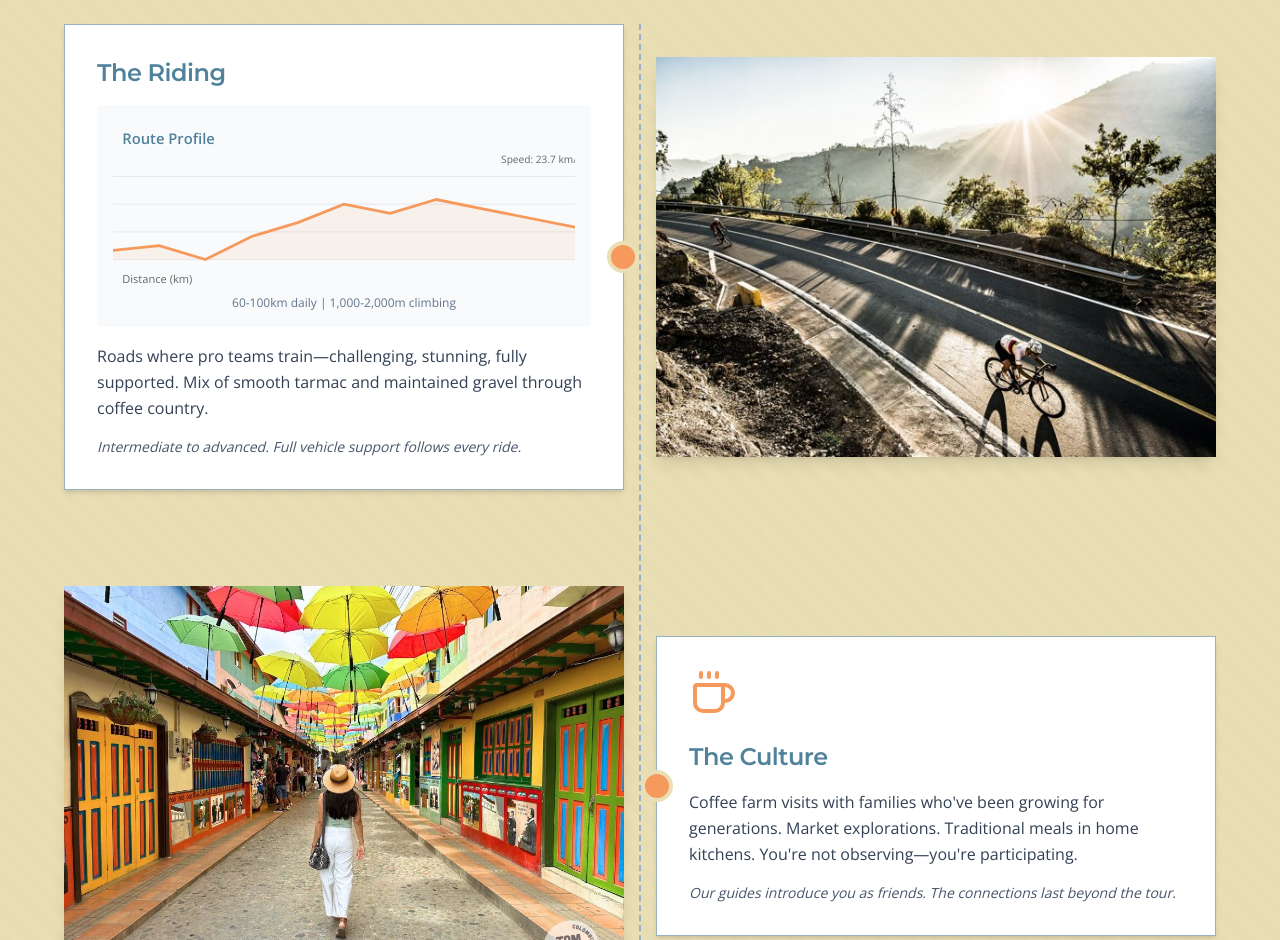
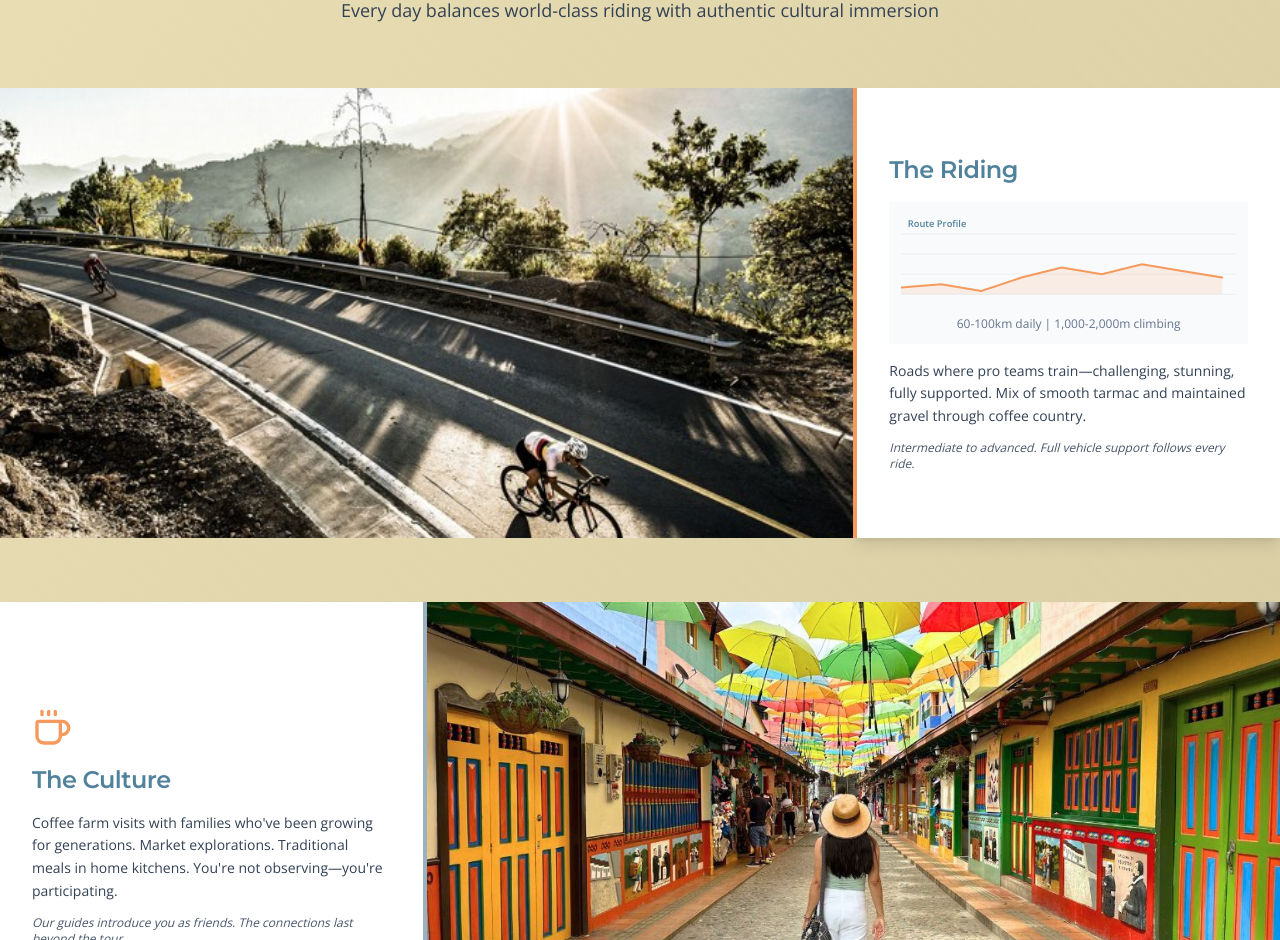
Before and after one commit to grumpy-tech/cozy-cabin-starter, a React (Vite) app: page / in a window 1280 px wide. Shown: the part 1860-2800 px from the top of the page. Built offline with nearby package versions, Linux system fonts and the light colour scheme; the HTML template or start-up script is replaced by a standard one.

Commit message:
Update Index.tsx

```diff
--- a/src/pages/Index.tsx
+++ b/src/pages/Index.tsx
@@ -22,15 +22,16 @@ const Index = () => {
     <main className="min-h-screen">
       <Navbar />
 
-      {/* HERO - BLACK TEXT for Founded by and Cycling Experience */}
+      {/* HERO - NO EFFECTS, NORMAL IMAGE */}
       <section className="relative min-h-screen flex items-center overflow-hidden">
         <div className="absolute inset-0">
           <img
             src="/hero-background.jpg"
             alt="Cycling in Colombia"
-            className="w-full h-full object-cover brightness-110"
+            className="w-full h-full object-cover"
           />
-          <div className="absolute inset-0 bg-gradient-to-r from-white/40 via-transparent to-white/30" />
+          {/* Minimal overlay for text readability only */}
+          <div className="absolute inset-0 bg-gradient-to-r from-white/50 via-transparent to-white/40" />
         </div>
 
         <div className="relative z-10 container mx-auto px-4">
@@ -43,7 +44,6 @@ const Index = () => {
               transition={{ duration: 0.8 }}
               className="p-8 md:p-12"
             >
-              {/* BLACK TEXT */}
               <p className="text-black text-sm md:text-base font-semibold tracking-wide uppercase mb-3">
                 Founded by Cycle Logic
               </p>
@@ -63,7 +63,7 @@ const Index = () => {
                 <Button
                   onClick={handleBookingClick}
                   size="lg"
-                  className="bg-[#F6995C] hover:bg-[#e88849] text-white text-lg px-8 py-6 rounded-none border-0 shadow-lg"
+                  className="bg-[#F6995C] hover:bg-[#e88849] text-white text-lg px-8 py-6 rounded-none border-0 shadow-xl hover:shadow-2xl transition-all duration-300 transform hover:scale-105"
                 >
                   View Tour Dates
                 </Button>
@@ -74,7 +74,7 @@ const Index = () => {
                   }}
                   variant="outline"
                   size="lg"
-                  className="bg-white/90 border-2 border-[#51829B] text-[#51829B] hover:bg-[#51829B] hover:text-white text-lg px-8 py-6 rounded-none"
+                  className="bg-white/90 border-2 border-[#51829B] text-[#51829B] hover:bg-[#51829B] hover:text-white text-lg px-8 py-6 rounded-none shadow-lg hover:shadow-xl transition-all duration-300"
                 >
                   Get In Touch
                 </Button>
@@ -92,8 +92,8 @@ const Index = () => {
         </div>
       </section>
 
-      {/* MOUNTAIN RETREAT - Texture background */}
-      <section className="py-16 md:py-24 bg-white texture-dots">
+      {/* MOUNTAIN RETREAT */}
+      <section className="py-20 md:py-28 bg-white texture-dots">
         <div className="container mx-auto px-4">
           <div className="max-w-6xl mx-auto">
             <motion.div
@@ -101,7 +101,7 @@ const Index = () => {
               whileInView={{ opacity: 1, y: 0 }}
               transition={{ duration: 0.6 }}
               viewport={{ once: true }}
-              className="text-center mb-12"
+              className="text-center mb-16"
             >
               <h2 className="font-heading text-3xl md:text-5xl font-bold mb-4 text-[#51829B]">
                 Your Mountain Retreat
@@ -111,13 +111,13 @@ const Index = () => {
               </p>
             </motion.div>
 
-            <div className="grid md:grid-cols-2 gap-8 items-center">
+            <div className="grid md:grid-cols-2 gap-10 items-center">
               <motion.div
                 initial={{ opacity: 0, x: -30 }}
                 whileInView={{ opacity: 1, x: 0 }}
                 transition={{ duration: 0.6 }}
                 viewport={{ once: true }}
-                className="relative h-[400px] md:h-[500px] overflow-hidden shadow-lg"
+                className="relative h-[400px] md:h-[500px] overflow-hidden shadow-xl hover:shadow-2xl transition-shadow duration-300"
               >
                 <img
                   src="/property.jpg"
@@ -143,7 +143,7 @@ const Index = () => {
                   This peaceful retreat is where you'll recover after challenging rides, watch sunsets over the Andes,
                   and build friendships with fellow riders.
                 </p>
-                <div className="space-y-3">
+                <div className="space-y-4">
                   {[
                     "Stunning mountain views from your room",
                     "Fresh mountain air and peaceful surroundings",
@@ -161,15 +161,18 @@ const Index = () => {
         </div>
       </section>
 
-      {/* STAGGERED TIMELINE - Cream texture background */}
-      <section className="py-16 md:py-24 bg-[#EADFB4] texture-subtle">
-        <div className="container mx-auto px-4">
+      {/* WHAT YOUR DAYS LOOK LIKE - Gradient background, 2/3 photos edge-to-edge, 1/3 cards */}
+      <section className="py-20 md:py-28 bg-gradient-to-br from-[#EADFB4] to-[#d4c89f] relative overflow-hidden">
+        <div className="absolute inset-0 texture-subtle opacity-30"></div>
+
+        <div className="relative z-10">
+          <div className="container mx-auto px-4 mb-16">
             <motion.div
               initial={{ opacity: 0, y: 20 }}
               whileInView={{ opacity: 1, y: 0 }}
               transition={{ duration: 0.6 }}
               viewport={{ once: true }}
-            className="text-center mb-16"
+              className="text-center"
             >
               <h2 className="font-heading text-3xl md:text-5xl font-bold mb-4 text-[#51829B]">
                 What Your Days Look Like
@@ -178,34 +181,38 @@ const Index = () => {
                 Every day balances world-class riding with authentic cultural immersion
               </p>
             </motion.div>
+          </div>
 
-          <div className="max-w-6xl mx-auto relative">
-            <div className="absolute left-1/2 top-0 bottom-0 w-0.5 border-l-2 border-dashed border-[#9BB0C1] hidden md:block"
-                 style={{ transform: 'translateX(-50%)' }} />
-
-            {/* THE RIDING - with cycling photo */}
+          {/* THE RIDING - Photo LEFT (2/3), Card RIGHT (1/3) */}
           <motion.div
-              initial={{ opacity: 0, x: -50 }}
-              whileInView={{ opacity: 1, x: 0 }}
+            initial={{ opacity: 0, y: 30 }}
+            whileInView={{ opacity: 1, y: 0 }}
             transition={{ duration: 0.6 }}
             viewport={{ once: true }}
-              className="mb-16 md:mb-24 grid md:grid-cols-2 gap-8 items-center"
+            className="mb-12 md:mb-16"
           >
-              <div className="bg-white p-8 shadow-md border border-[#9BB0C1] relative">
-                <div className="absolute -right-4 top-1/2 w-8 h-8 bg-[#F6995C] border-4 border-[#EADFB4] hidden md:block rounded-full keep-round"
-                     style={{ transform: 'translateY(-50%)' }} />
+            <div className="grid md:grid-cols-3 gap-0">
+              <div className="md:col-span-2 relative h-[450px] overflow-hidden group">
+                <img
+                  src="/hero-cycling.jpg"
+                  alt="Cycling on mountain roads"
+                  className="w-full h-full object-cover transition-transform duration-500 group-hover:scale-105"
+                />
+                <div className="absolute inset-0 bg-gradient-to-r from-transparent to-black/20 opacity-0 group-hover:opacity-100 transition-opacity duration-300"></div>
+              </div>
 
+              <div className="md:col-span-1 bg-white p-6 md:p-8 shadow-lg border-l-4 border-[#F6995C] flex flex-col justify-center h-[450px]">
                 <h3 className="font-heading text-2xl font-semibold mb-4 text-[#51829B]">The Riding</h3>
 
-                <div className="bg-slate-50 p-4 mb-4">
-                  <svg viewBox="0 0 500 180" className="w-full">
-                    <line x1="0" y1="150" x2="500" y2="150" stroke="#e5e7eb" strokeWidth="1"/>
+                <div className="bg-slate-50 p-3 mb-4">
+                  <svg viewBox="0 0 500 140" className="w-full">
                     <line x1="0" y1="120" x2="500" y2="120" stroke="#e5e7eb" strokeWidth="1"/>
                     <line x1="0" y1="90" x2="500" y2="90" stroke="#e5e7eb" strokeWidth="1"/>
                     <line x1="0" y1="60" x2="500" y2="60" stroke="#e5e7eb" strokeWidth="1"/>
+                    <line x1="0" y1="30" x2="500" y2="30" stroke="#e5e7eb" strokeWidth="1"/>
 
                     <path
-                      d="M0,140 L50,135 L100,150 L150,125 L200,110 L250,90 L300,100 L350,85 L400,95 L450,105 L500,115"
+                      d="M0,110 L60,105 L120,115 L180,95 L240,80 L300,90 L360,75 L420,85 L480,95"
                       fill="none"
                       stroke="#F6995C"
                       strokeWidth="3"
@@ -213,128 +220,100 @@ const Index = () => {
                     />
 
                     <path
-                      d="M0,140 L50,135 L100,150 L150,125 L200,110 L250,90 L300,100 L350,85 L400,95 L450,105 L500,115 L500,150 L0,150 Z"
+                      d="M0,110 L60,105 L120,115 L180,95 L240,80 L300,90 L360,75 L420,85 L480,95 L480,120 L0,120 Z"
                       fill="#F6995C"
-                      opacity="0.1"
+                      opacity="0.15"
                     />
 
-                    <text x="10" y="25" fill="#51829B" fontSize="16" fontWeight="bold">Route Profile</text>
-                    <text x="10" y="175" fill="#666" fontSize="12">Distance (km)</text>
-                    <text x="420" y="45" fill="#666" fontSize="11">Speed: 23.7 km/h</text>
+                    <text x="10" y="20" fill="#51829B" fontSize="14" fontWeight="bold">Route Profile</text>
                   </svg>
                   <p className="text-xs text-slate-500 mt-2 text-center">
                     60-100km daily | 1,000-2,000m climbing
                   </p>
                 </div>
 
-                <p className="text-slate-700 leading-relaxed mb-4">
+                <p className="text-slate-700 leading-relaxed mb-3 text-sm">
                   Roads where pro teams train—challenging, stunning, fully supported.
                   Mix of smooth tarmac and maintained gravel through coffee country.
                 </p>
-                <p className="text-sm text-slate-600 italic">
+                <p className="text-xs text-slate-600 italic">
                   Intermediate to advanced. Full vehicle support follows every ride.
                 </p>
               </div>
-
-              <motion.div
-                initial={{ opacity: 0, x: 30 }}
-                whileInView={{ opacity: 1, x: 0 }}
-                transition={{ duration: 0.6, delay: 0.2 }}
-                viewport={{ once: true }}
-                className="h-[400px] overflow-hidden shadow-lg"
-              >
-                <img
-                  src="/hero-cycling.jpg"
-                  alt="Cycling on mountain roads"
-                  className="w-full h-full object-cover"
-                />
-              </motion.div>
+            </div>
           </motion.div>
 
-            {/* THE CULTURE - with photo on LEFT */}
+          {/* THE CULTURE - Card LEFT (1/3), Photo RIGHT (2/3) */}
           <motion.div
-              initial={{ opacity: 0, x: 50 }}
-              whileInView={{ opacity: 1, x: 0 }}
+            initial={{ opacity: 0, y: 30 }}
+            whileInView={{ opacity: 1, y: 0 }}
             transition={{ duration: 0.6 }}
             viewport={{ once: true }}
-              className="mb-16 md:mb-24 grid md:grid-cols-2 gap-8 items-center"
+            className="mb-12 md:mb-16"
           >
-              {/* PHOTO LEFT - NAME: culture-photo.jpg */}
-              <motion.div
-                initial={{ opacity: 0, x: -30 }}
-                whileInView={{ opacity: 1, x: 0 }}
-                transition={{ duration: 0.6, delay: 0.2 }}
-                viewport={{ once: true }}
-                className="h-[400px] overflow-hidden shadow-lg"
-              >
+            <div className="grid md:grid-cols-3 gap-0">
+              <div className="md:col-span-1 bg-white p-6 md:p-8 shadow-lg border-r-4 border-[#9BB0C1] flex flex-col justify-center h-[450px] order-2 md:order-1">
+                <Coffee className="h-10 w-10 text-[#F6995C] mb-4" />
+                <h3 className="font-heading text-2xl font-semibold mb-4 text-[#51829B]">The Culture</h3>
+                <p className="text-slate-700 leading-relaxed mb-3 text-sm">
+                  Coffee farm visits with families who've been growing for generations. Market explorations.
+                  Traditional meals in home kitchens. You're not observing—you're participating.
+                </p>
+                <p className="text-xs text-slate-600 italic">
+                  Our guides introduce you as friends. The connections last beyond the tour.
+                </p>
+              </div>
+
+              <div className="md:col-span-2 relative h-[450px] overflow-hidden group order-1 md:order-2">
                 <img
                   src="/culture-photo.jpg"
                   alt="Cultural experiences"
-                  className="w-full h-full object-cover"
+                  className="w-full h-full object-cover transition-transform duration-500 group-hover:scale-105"
                 />
-              </motion.div>
-
-              <div className="bg-white p-8 shadow-md border border-[#9BB0C1] relative">
-                <div className="absolute -left-4 top-1/2 w-8 h-8 bg-[#F6995C] border-4 border-[#EADFB4] hidden md:block rounded-full keep-round"
-                     style={{ transform: 'translateY(-50%)' }} />
-
-                <Coffee className="h-12 w-12 text-[#F6995C] mb-6" />
-                <h3 className="font-heading text-2xl font-semibold mb-4 text-[#51829B]">The Culture</h3>
-                <p className="text-slate-700 leading-relaxed mb-4">
-                  Coffee farm visits with families who've been growing for generations. Market explorations.
-                  Traditional meals in home kitchens. You're not observing—you're participating.
-                </p>
-                <p className="text-sm text-slate-600 italic">
-                  Our guides introduce you as friends. The connections last beyond the tour.
-                </p>
+                <div className="absolute inset-0 bg-gradient-to-l from-transparent to-black/20 opacity-0 group-hover:opacity-100 transition-opacity duration-300"></div>
+              </div>
             </div>
           </motion.div>
 
-            {/* THE FOOD - with photo on LEFT */}
+          {/* THE FOOD - Photo LEFT (2/3), Card RIGHT (1/3) */}
           <motion.div
-              initial={{ opacity: 0, x: -50 }}
-              whileInView={{ opacity: 1, x: 0 }}
+            initial={{ opacity: 0, y: 30 }}
+            whileInView={{ opacity: 1, y: 0 }}
             transition={{ duration: 0.6 }}
             viewport={{ once: true }}
-              className="grid md:grid-cols-2 gap-8 items-center"
           >
-              {/* PHOTO LEFT - NAME: food-photo.jpg */}
-              <motion.div
-                initial={{ opacity: 0, x: 30 }}
-                whileInView={{ opacity: 1, x: 0 }}
-                transition={{ duration: 0.6, delay: 0.2 }}
-                viewport={{ once: true }}
-                className="h-[400px] overflow-hidden shadow-lg md:order-1"
-              >
+            <div className="grid md:grid-cols-3 gap-0">
+              <div className="md:col-span-2 relative h-[450px] overflow-hidden group">
                 <img
                   src="/food-photo.jpg"
                   alt="Colombian food"
-                  className="w-full h-full object-cover"
+                  className="w-full h-full object-cover transition-transform duration-500 group-hover:scale-105"
                 />
-              </motion.div>
+                <div className="absolute inset-0 bg-gradient-to-r from-transparent to-black/20 opacity-0 group-hover:opacity-100 transition-opacity duration-300"></div>
+              </div>
 
-              <div className="bg-white p-8 shadow-md border border-[#9BB0C1] relative md:order-2">
-                <div className="absolute -right-4 top-1/2 w-8 h-8 bg-[#F6995C] border-4 border-[#EADFB4] hidden md:block rounded-full keep-round"
-                     style={{ transform: 'translateY(-50%)' }} />
-
-                <Users className="h-12 w-12 text-[#F6995C] mb-6" />
+              <div className="md:col-span-1 bg-white p-6 md:p-8 shadow-lg border-l-4 border-[#51829B] flex flex-col justify-center h-[450px]">
+                <Users className="h-10 w-10 text-[#F6995C] mb-4" />
                 <h3 className="font-heading text-2xl font-semibold mb-4 text-[#51829B]">The Food</h3>
-                <p className="text-slate-700 leading-relaxed mb-4">
+                <p className="text-slate-700 leading-relaxed mb-3 text-sm">
                   Bandeja paisa after hard rides. Fresh trout from mountain streams. Colombian coffee that
                   redefines what you thought you knew. Every meal connects you deeper to the region.
                 </p>
-                <p className="text-sm text-slate-600 italic">
+                <p className="text-xs text-slate-600 italic">
                   Maximum 12 riders means genuine connections form fast. Solo travelers always welcome.
                 </p>
               </div>
+            </div>
           </motion.div>
-          </div>
         </div>
       </section>
 
-      {/* CTA - Grid texture */}
-      <section className="py-16 md:py-24 bg-[#51829B] text-white texture-grid">
-        <div className="container mx-auto px-4">
+      {/* CTA with improved visual hierarchy */}
+      <section className="py-20 md:py-28 bg-[#51829B] text-white texture-grid relative overflow-hidden">
+        <div className="absolute top-0 right-0 w-64 h-64 bg-[#F6995C] opacity-5 rounded-full blur-3xl"></div>
+        <div className="absolute bottom-0 left-0 w-96 h-96 bg-[#9BB0C1] opacity-5 rounded-full blur-3xl"></div>
+
+        <div className="container mx-auto px-4 relative z-10">
           <motion.div
             initial={{ opacity: 0, y: 20 }}
             whileInView={{ opacity: 1, y: 0 }}
@@ -345,15 +324,15 @@ const Index = () => {
             <h2 className="font-heading text-3xl md:text-5xl font-bold mb-6">
               Ready to Experience Colombia?
             </h2>
-            <p className="text-xl text-white/90 mb-8 leading-relaxed">
+            <p className="text-xl text-white/90 mb-10 leading-relaxed">
               Three departures in January-February 2025. Limited to 12 riders per tour.
               $5,600 CAD includes accommodation, all meals, and guided tours.
             </p>
-            <div className="flex flex-col sm:flex-row gap-4 justify-center">
+            <div className="flex flex-col sm:flex-row gap-5 justify-center">
               <Button
                 onClick={handleBookingClick}
                 size="lg"
-                className="bg-[#F6995C] hover:bg-[#e88849] text-white text-lg px-8 py-6 rounded-none shadow-lg"
+                className="bg-[#F6995C] hover:bg-[#e88849] text-white text-lg px-10 py-7 rounded-none shadow-2xl hover:shadow-[#F6995C]/50 transition-all duration-300 transform hover:scale-105"
               >
                 View Dates & Book Your Spot
               </Button>
@@ -361,22 +340,30 @@ const Index = () => {
                 onClick={handleGalleryClick}
                 variant="outline"
                 size="lg"
-                className="bg-transparent border-2 border-white text-white hover:bg-white hover:text-[#51829B] text-lg px-8 py-6 rounded-none"
+                className="bg-transparent border-2 border-white text-white hover:bg-white hover:text-[#51829B] text-lg px-10 py-7 rounded-none shadow-xl hover:shadow-2xl transition-all duration-300"
               >
                 See Photo Gallery
               </Button>
             </div>
 
-            <div className="mt-12 grid grid-cols-3 gap-6 max-w-2xl mx-auto">
+            <div className="mt-16 grid grid-cols-3 gap-8 max-w-2xl mx-auto">
               {[
-                { num: "200+", label: "Happy Riders" },
-                { num: "4.9/5", label: "Average Rating" },
-                { num: "11", label: "Day Adventure" }
+                { num: "200+", label: "Happy Riders", icon: "🚴" },
+                { num: "4.9/5", label: "Average Rating", icon: "⭐" },
+                { num: "11", label: "Day Adventure", icon: "🏔️" }
               ].map((stat, i) => (
-                <div key={i} className="border-t-2 border-[#F6995C] pt-4">
-                  <div className="text-3xl font-bold text-[#EADFB4] mb-1">{stat.num}</div>
-                  <div className="text-sm text-white/70">{stat.label}</div>
-                </div>
+                <motion.div
+                  key={i}
+                  initial={{ opacity: 0, y: 20 }}
+                  whileInView={{ opacity: 1, y: 0 }}
+                  transition={{ duration: 0.6, delay: i * 0.1 }}
+                  viewport={{ once: true }}
+                  className="bg-white/5 backdrop-blur-sm p-6 border border-white/10 hover:bg-white/10 transition-all duration-300 hover:border-[#F6995C]/50"
+                >
+                  <div className="text-4xl mb-3">{stat.icon}</div>
+                  <div className="text-3xl font-bold text-[#EADFB4] mb-2">{stat.num}</div>
+                  <div className="text-sm text-white/70 font-medium">{stat.label}</div>
+                </motion.div>
               ))}
             </div>
           </motion.div>
```
Lines whose indentation alone changed are shown as unchanged.
